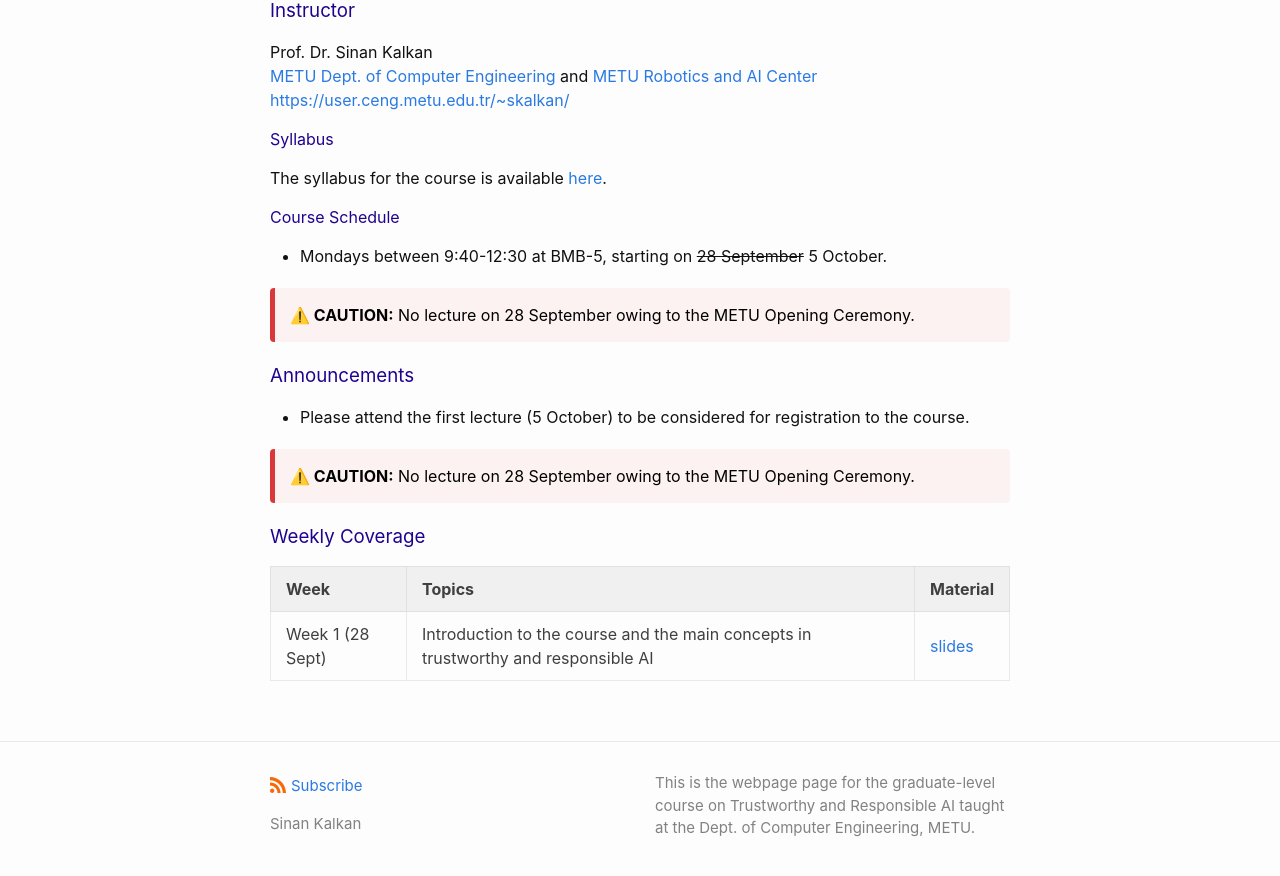
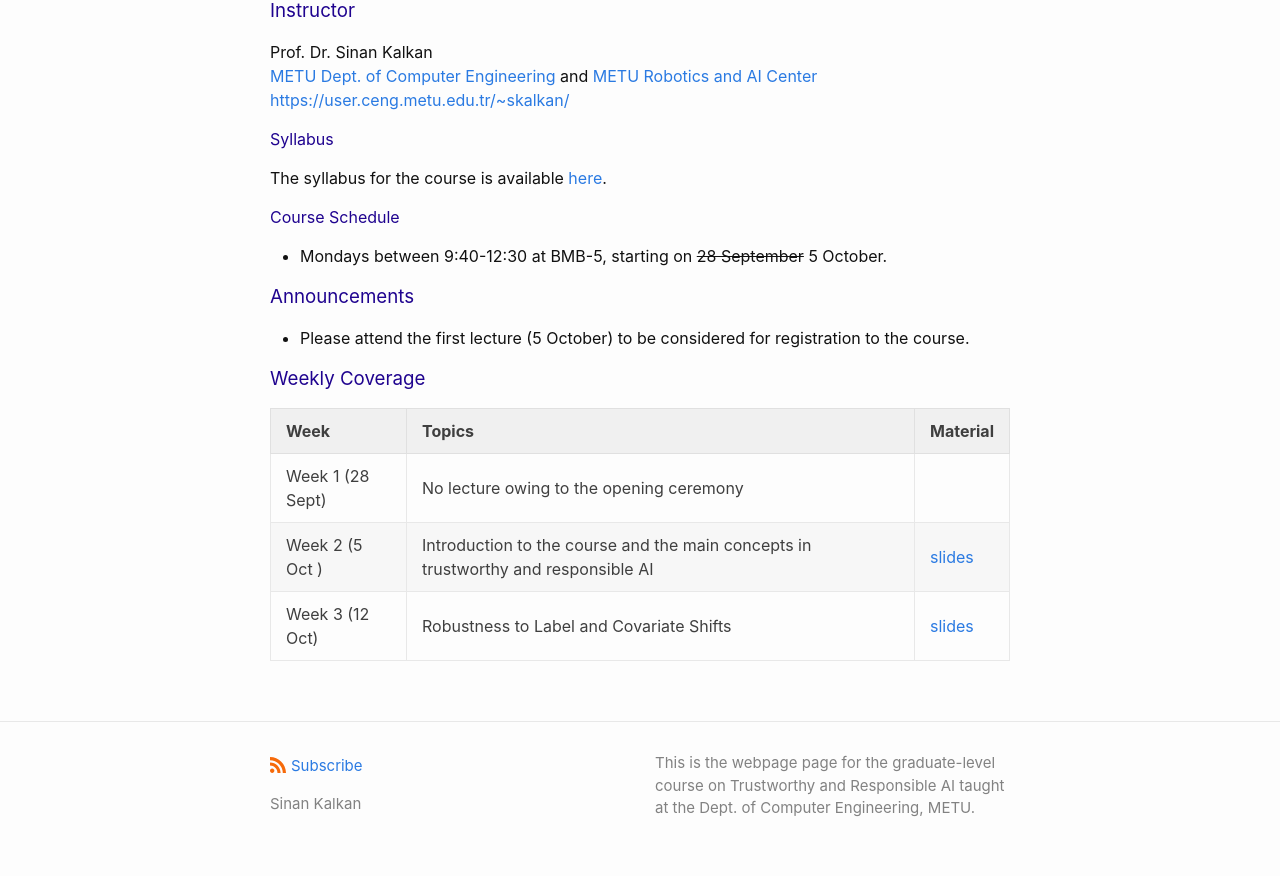
Before and after one commit to metu-trai/metu-trai.github.io, a Jekyll site: the page built from index.md, in a window 1280 px wide and 900 px high, scrolled down 770 px. Shown: the top 876 px of the window. Built offline with Jekyll 4.4.1, drawn with Linux system fonts in a browser that asks for light colours; our own code applies the rules of GitHub Pages for plain Markdown files.

Commit message:
Update index.md

```diff
--- a/index.md
+++ b/index.md
@@ -130,20 +130,19 @@ The syllabus for the course is available <a href="CENG7880_Fall2026_Syllabus.pdf
 
 * Mondays between 9:40-12:30 at BMB-5, starting on <strike>28 September</strike> 5 October.
 
-<div style="padding: 15px; border-left: 5px solid #d9383a; background-color: #fdf2f2; color: #000; border-radius: 4px; margin: 20px 0;">
+<!-- <div style="padding: 15px; border-left: 5px solid #d9383a; background-color: #fdf2f2; color: #000; border-radius: 4px; margin: 20px 0;">
   <strong>⚠️ CAUTION:</strong> No lecture on 28 September owing to the METU Opening Ceremony.
-</div>
+</div>-->
 
 ### <tag id=announcements>Announcements</tag>
 
 * Please attend the first lecture (5 October) to be considered for registration to the course.
 
-<div style="padding: 15px; border-left: 5px solid #d9383a; background-color: #fdf2f2; color: #000; border-radius: 4px; margin: 20px 0;">
-  <strong>⚠️ CAUTION:</strong> No lecture on 28 September owing to the METU Opening Ceremony.
-</div>
 
 ### <tag id=weeklycoverage>Weekly Coverage</tag>
 
 | Week  | Topics | Material |
 | ------------- | ------------- |  ------------- |
-| Week 1 (28 Sept)  | Introduction to the course and the main concepts in trustworthy and responsible AI  | <a href="./slides/CENG7880_week1-compressed.pdf">slides</a> |
+| Week 1 (28 Sept)  | No lecture owing to the opening ceremony | |
+| Week 2 (5 Oct ) | Introduction to the course and the main concepts in trustworthy and responsible AI  | <a href="./slides/CENG7880_week1-compressed.pdf">slides</a> |
+| Week 3 (12 Oct)  | Robustness to Label and Covariate Shifts  | <a href="./slides/CENG7880_week2.pdf">slides</a> |
```
